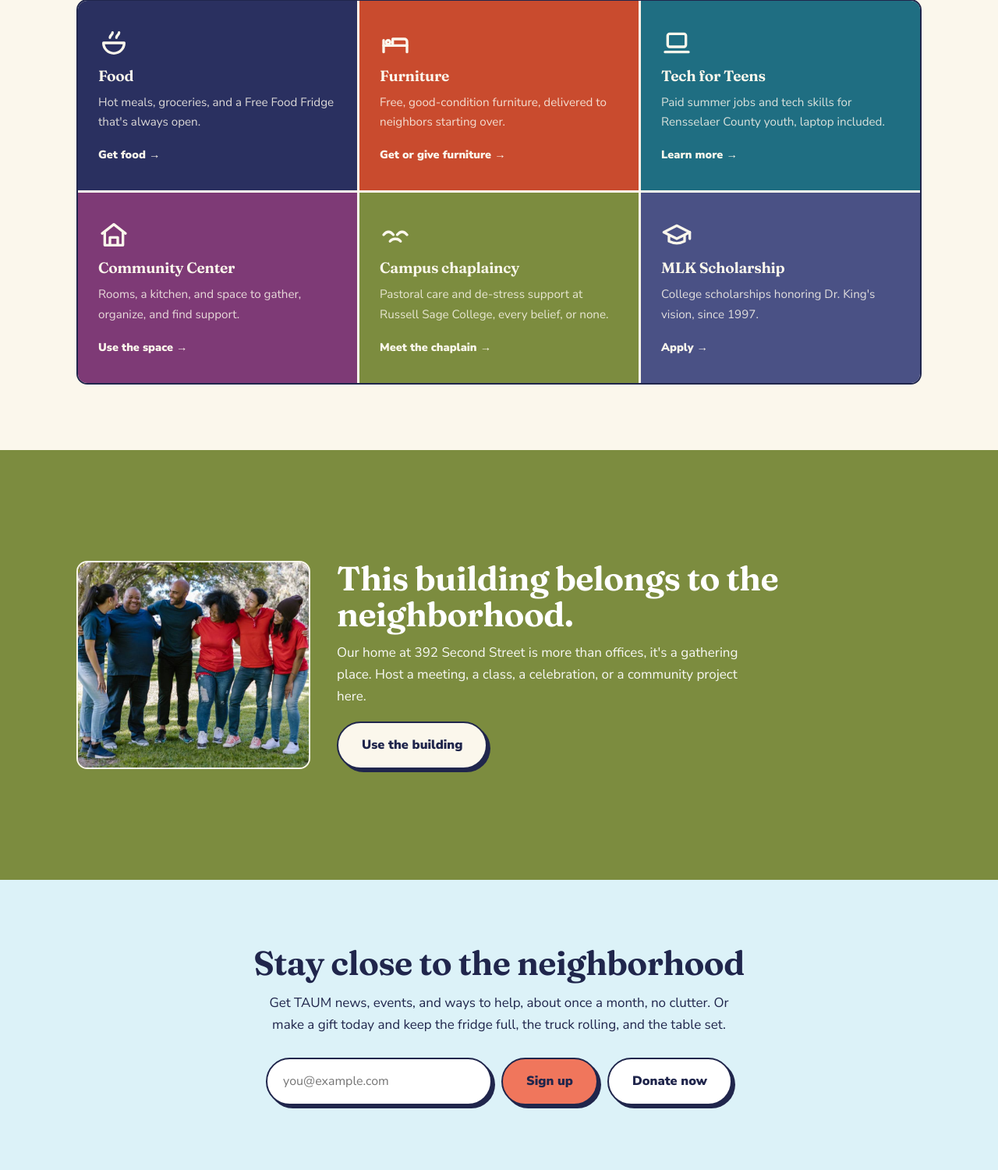
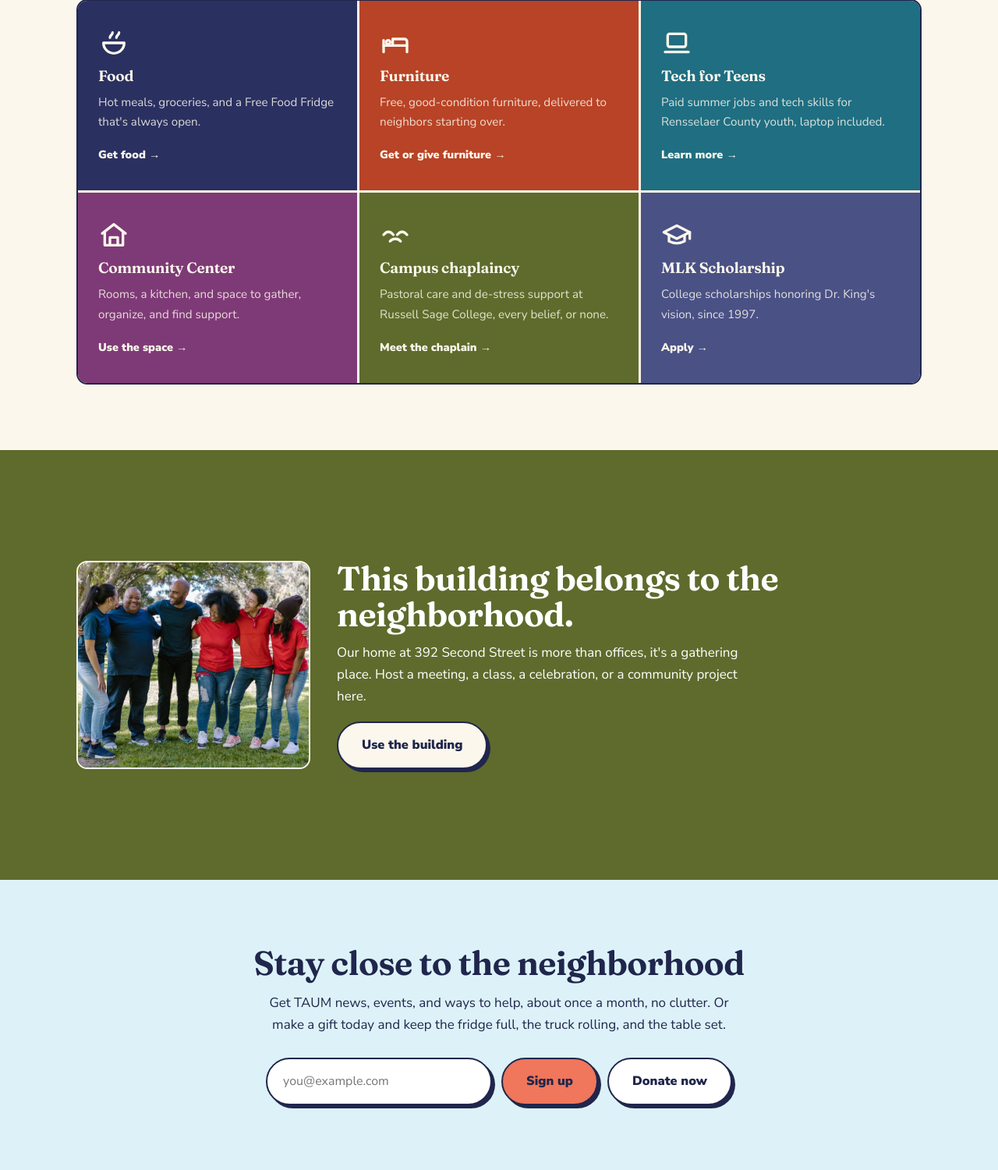
Before and after one commit to kameronbrownai-ai/taum-redesign, a PHP site: page / in a window 1280 px wide. Shown: the part 2773-4273 px from the top of the page at 78% size. Run offline with PHP 8.4, Linux system fonts and the light colour scheme.

Commit message:
Fix WCAG AA contrast failures found by measurement
Audited every page by computing real contrast ratios against the
resolved background rather than assuming the palette was safe. Four
genuine failures, all light or accent text on colored grounds:

- Kicker labels used coral-dark on the aqua and peach page heroes,
  2.74:1 against a 4.5 requirement. Now ink on those grounds, 8.6:1,
  with the coral rule before it keeping the accent.
- --coral-dark was 4.33:1 on cream, marginally under. Darkened to
  #B84326, now 5.07:1. This is also the site-wide link color, so every
  inline link improved.
- The olive tile and the banner ran cream and white text on --olive at
  3.45:1 and 3.70:1. Added --olive-deep for surfaces that carry light
  type; the brand olive is unchanged everywhere else.
- Gallery hover captions sat on a .82 alpha gradient, so contrast
  depended on the photo underneath. Raised to .95, which floors the
  ratio at 11.7:1 over even a white image.

Measured after: 16 of 16 pages pass, lowest ratio sitewide 4.41:1.
This matters beyond aesthetics. TAUM is a nonprofit running public
food programs, so the board's counsel will ask about ADA exposure and
the answer needs to be true.

Co-Authored-By: Claude Opus 5 <noreply@anthropic.com>

```diff
--- a/site/styles.css
+++ b/site/styles.css
@@ -4,7 +4,7 @@
   --aqua: #7AD4E8;
   --aqua-pale: #DCF2F8;
   --coral: #F0765C;
-  --coral-dark: #C94B2E;
+  --coral-dark: #B84326; /* 5.07:1 on cream, clears WCAG AA for body text */
   --peach: #F2A98E;
   --peach-pale: #FBE7DC;
   --magenta: #A24E97;
@@ -13,6 +13,7 @@
   --indigo-soft: #4A5185;
   --ink: #20264C;
   --olive: #7C8C3F;
+  --olive-deep: #5E6B2C; /* 5.4:1 under cream/white text, for surfaces carrying light type */
   --olive-pale: #EEF1DB;
   --teal-deep: #1F6E82;
   --white: #FFFFFF;
@@ -127,6 +128,9 @@ header.site {
 .kicker::before { content: ""; width: 30px; height: 3px; background: var(--coral); border-radius: 2px; }
 .kicker.on-dark { color: var(--aqua); }
 .kicker.on-dark::before { background: var(--aqua); }
+/* Coral on the aqua and peach hero grounds only reaches 3.2:1. Ink clears 8.6:1
+   there and the coral rule before it keeps the accent. */
+.page-hero .kicker, .faq-hero .kicker { color: var(--ink); }
 
 .quickbar { background: var(--indigo); color: var(--cream); }
 .quickbar .wrap { display: grid; grid-template-columns: repeat(auto-fit, minmax(240px, 1fr)); gap: 0; }
@@ -182,7 +186,7 @@ section { padding: 84px 0; position: relative; }
 .t-indigo { background: var(--indigo); }
 .t-coral { background: var(--coral-dark); }
 .t-teal { background: var(--teal-deep); }
-.t-olive { background: var(--olive); }
+.t-olive { background: var(--olive-deep); }
 .t-magenta { background: var(--magenta-deep); }
 .t-slate { background: var(--indigo-soft); }
 
@@ -201,10 +205,10 @@ section { padding: 84px 0; position: relative; }
 }
 .flame-badge .big { font-family: 'Fraunces', serif; font-size: 4.4rem; color: var(--magenta-deep); font-weight: 700; line-height: 1; }
 
-.banner { background: var(--olive); color: var(--white); }
+.banner { background: var(--olive-deep); color: var(--white); }
 .banner .wrap { display: flex; gap: 34px; align-items: center; justify-content: space-between; flex-wrap: wrap; padding-top: 58px; padding-bottom: 58px; }
 .banner h2 { color: var(--white); max-width: 14em; }
-.banner p { max-width: 32em; opacity: .95; margin-top: 12px; }
+.banner p { max-width: 32em; margin-top: 12px; }
 .banner .btn { background: var(--cream); }
 
 .newsletter { text-align: center; }
@@ -339,7 +343,7 @@ details .a a { font-weight: 700; }
 .gallery-item img { width: 100%; display: block; }
 .gallery-item .cap {
   position: absolute; left: 0; right: 0; bottom: 0; padding: 20px 14px 10px;
-  background: linear-gradient(transparent, rgba(32,38,76,.82)); color: var(--cream);
+  background: linear-gradient(rgba(32,38,76,0), rgba(32,38,76,.95)); color: var(--cream);
   font-size: .82rem; font-weight: 700; opacity: 0; transition: opacity .2s;
 }
 .gallery-item:hover .cap { opacity: 1; }
--- a/wp-theme/taum/assets/css/wp.css
+++ b/wp-theme/taum/assets/css/wp.css
@@ -27,7 +27,7 @@ body.admin-bar .site { top: 32px; }
 .wp-block-gallery.has-nested-images figure.wp-block-image img { width: 100%; height: auto; display: block; border-radius: 0; }
 .wp-block-gallery.has-nested-images figure.wp-block-image figcaption {
   position: absolute; left: 0; right: 0; bottom: 0; margin: 0; padding: 20px 14px 10px; text-align: left;
-  background: linear-gradient(transparent, rgba(32,38,76,.82)); color: var(--cream);
+  background: linear-gradient(rgba(32,38,76,0), rgba(32,38,76,.95)); color: var(--cream);
   font-size: .82rem; font-weight: 700; opacity: 0; transition: opacity .2s;
 }
 .wp-block-gallery.has-nested-images figure.wp-block-image:hover figcaption { opacity: 1; }
--- a/wp-theme/taum/functions.php
+++ b/wp-theme/taum/functions.php
@@ -17,7 +17,7 @@ if ( ! defined( 'ABSPATH' ) ) {
 	exit;
 }
 
-define( 'TAUM_VERSION', '1.0.0' );
+define( 'TAUM_VERSION', '1.0.3' );
 define( 'TAUM_DIR', get_template_directory() );
 define( 'TAUM_URI', get_template_directory_uri() );
 
--- a/wp-theme/taum/style.css
+++ b/wp-theme/taum/style.css
@@ -3,7 +3,7 @@ Theme Name: TAUM
 Theme URI: https://taum.org
 Author: Kameron Brown
 Description: Custom theme for Troy Area United Ministries. A neighborhood center where everyone belongs.
-Version: 1.0.0
+Version: 1.0.3
 Requires at least: 6.5
 Tested up to: 7.1
 Requires PHP: 8.0
```
Also changed, not shown: wp-theme/taum/assets/css/styles.css (+9 -5 lines).
